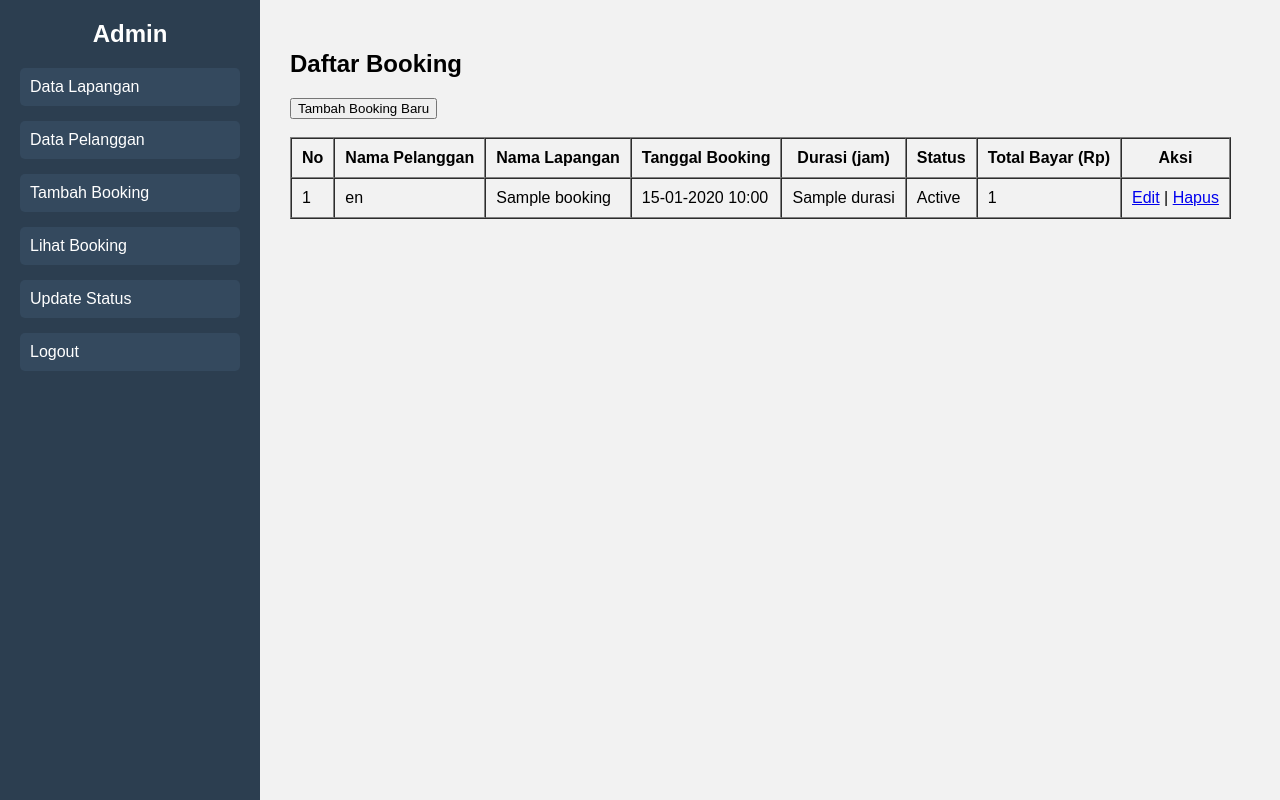
After one commit to xlramdhon1/booking-lapangan, a CodeIgniter 4 app: the page made by app/Views/dashboard/booking/booking_list.php in a window 1280 px wide. The commit adds this page. Run offline with PHP 8.4 and a stand-in for CodeIgniter, Linux system fonts and the light colour scheme; the template is opened without the code that fills it: most values are stand-ins (such as "Sample title", 1, 10 or a date in 2020); some libraries are stand-ins or nearby versions.

Commit message:
menambahkan fitur manajemen booking: daftar, tambah, dan simpan booking

```diff
--- a/app/Config/Routes.php
+++ b/app/Config/Routes.php
@@ -29,3 +29,7 @@ $routes->get('/dashboard/pelanggan/tambah', 'Dashboard::formPelanggan');
 $routes->get('/dashboard/pelanggan/hapus/(:num)', 'Dashboard::hapusPelanggan/$1');
 $routes->get('/dashboard/pelanggan/edit/(:num)', 'Dashboard::editPelanggan/$1');
 $routes->post('/dashboard/pelanggan/update/(:num)', 'Dashboard::updatePelanggan/$1');
+
+$routes->get('/dashboard/booking', 'Dashboard::bookingList');
+$routes->get('/dashboard/booking/tambah', 'Dashboard::bookingTambah');
+$routes->post('/dashboard/booking/simpan', 'Dashboard::bookingSimpan');
--- /dev/null
+++ b/app/Views/dashboard/booking/booking_list.php
@@ -0,0 +1,75 @@
+<?= $this->extend('dashboard/layout') ?>
+<?= $this->section('content') ?>
+
+<h2>Daftar Booking</h2>
+
+<?php if(session()->getFlashdata('success')): ?>
+<script src="https://cdn.jsdelivr.net/npm/sweetalert2@11"></script>
+<script>
+  Swal.fire({
+    icon: 'success',
+    title: 'Sukses!',
+    text: '<?= session()->getFlashdata('success') ?>',
+    timer: 2000,
+    showConfirmButton: false
+  });
+</script>
+<?php endif; ?>
+
+<a href="<?= base_url('/dashboard/booking/tambah') ?>">
+  <button>Tambah Booking Baru</button>
+</a>
+
+<br><br>
+
+<table border="1" cellpadding="10" cellspacing="0">
+  <thead>
+    <tr>
+      <th>No</th>
+      <th>Nama Pelanggan</th>
+      <th>Nama Lapangan</th>
+      <th>Tanggal Booking</th>
+      <th>Durasi (jam)</th>
+      <th>Status</th>
+      <th>Total Bayar (Rp)</th>
+      <th>Aksi</th>
+    </tr>
+  </thead>
+  <tbody>
+    <?php $no = 1; foreach($bookings as $booking): ?>
+    <tr>
+      <td><?= $no++ ?></td>
+      <td><?= esc($booking['pelanggan_nama']) ?></td>
+      <td><?= esc($booking['lapangan_nama']) ?></td>
+      <td><?= date('d-m-Y H:i', strtotime($booking['tanggal_booking'])) ?></td>
+      <td><?= esc($booking['durasi']) ?></td>
+      <td><?= ucfirst(esc($booking['status'])) ?></td>
+      <td><?= number_format($booking['total_bayar'], 0, ',', '.') ?></td>
+      <td>
+        <!-- Contoh aksi: edit, hapus (bisa ditambah nanti) -->
+        <a href="#">Edit</a> |
+        <a href="#" onclick="confirmDelete(<?= $booking['id'] ?>)">Hapus</a>
+
+        <script src="https://cdn.jsdelivr.net/npm/sweetalert2@11"></script>
+        <script>
+          function confirmDelete(id) {
+            Swal.fire({
+              title: 'Yakin ingin menghapus booking ini?',
+              icon: 'warning',
+              showCancelButton: true,
+              confirmButtonText: 'Ya, hapus!',
+              cancelButtonText: 'Batal'
+            }).then((result) => {
+              if (result.isConfirmed) {
+                window.location.href = '<?= base_url('/dashboard/booking/hapus') ?>/' + id;
+              }
+            });
+          }
+        </script>
+      </td>
+    </tr>
+    <?php endforeach; ?>
+  </tbody>
+</table>
+
+<?= $this->endSection() ?>
--- a/app/Views/dashboard/layout.php
+++ b/app/Views/dashboard/layout.php
@@ -12,8 +12,8 @@
       <ul>
         <li><a href="<?= base_url('/dashboard/lapangan') ?>">Data Lapangan</a></li>
         <li><a href="<?= base_url('/dashboard/pelanggan') ?>">Data Pelanggan</a></li>
-        <li><a href="<?= base_url('/dashboard/booking/add') ?>">Tambah Booking</a></li>
-        <li><a href="<?= base_url('/dashboard/booking/list') ?>">Lihat Booking</a></li>
+        <li><a href="<?= base_url('/dashboard/booking/tambah') ?>">Tambah Booking</a></li>
+        <li><a href="<?= base_url('/dashboard/booking') ?>">Lihat Booking</a></li>
         <li><a href="<?= base_url('/dashboard/booking/update') ?>">Update Status</a></li>
         <li><a href="<?= base_url('/auth/logout') ?>">Logout</a></li>
       </ul>
--- /dev/null
+++ b/test.php
@@ -0,0 +1 @@
+<?= esc($p['nama']) ?>
```
Also changed, not shown: app/Controllers/Dashboard.php (+50 -0 lines), app/Models/BookingModel.php (added, +14 -0 lines), app/Views/dashboard/booking/booking_tambah.php (added, +43 -0 lines), app/Views/dashboard/booking/booking_update.php (added), app/Views/dashboard/booking_list.php (deleted), app/Views/dashboard/booking_update.php (deleted).
